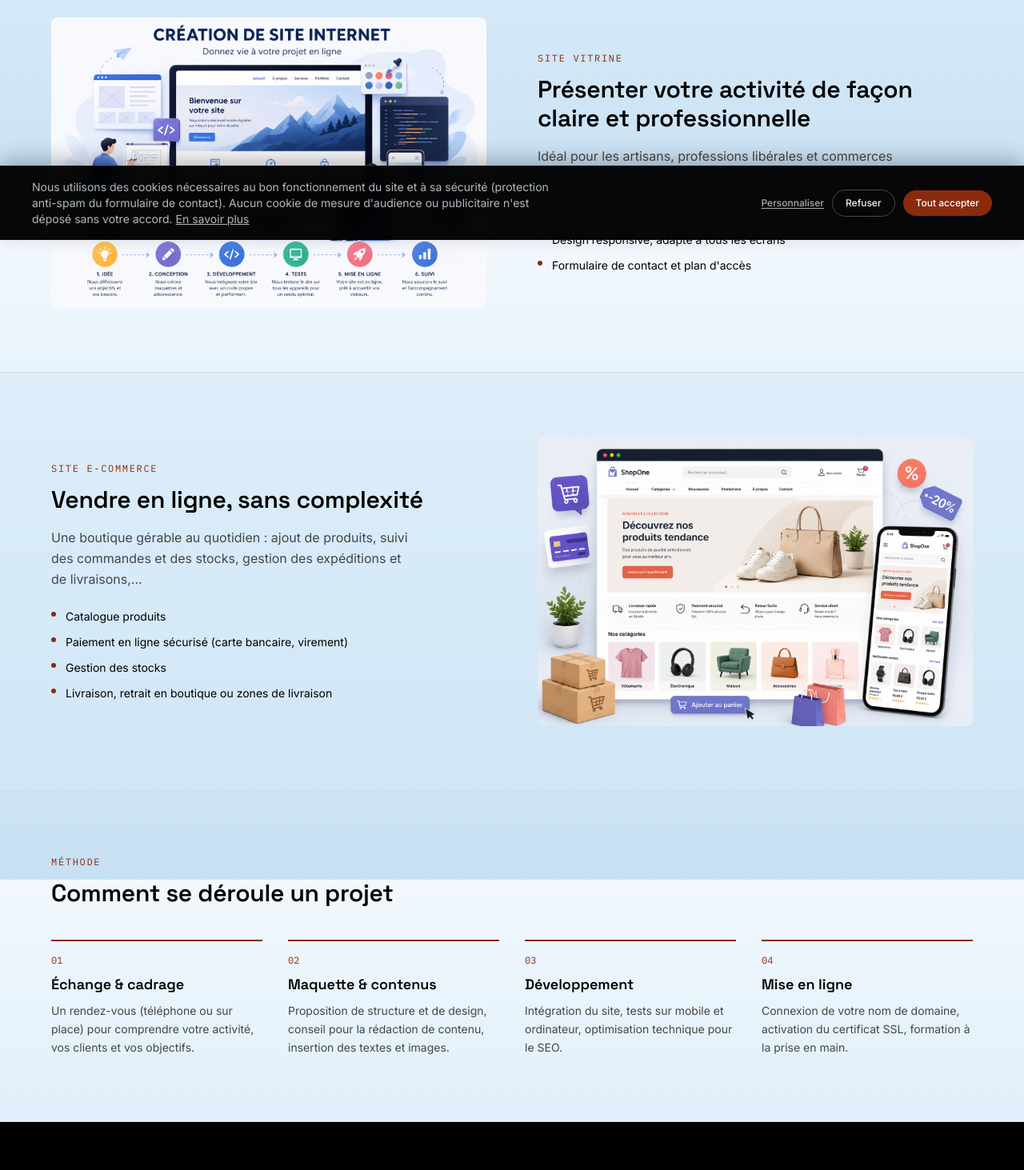
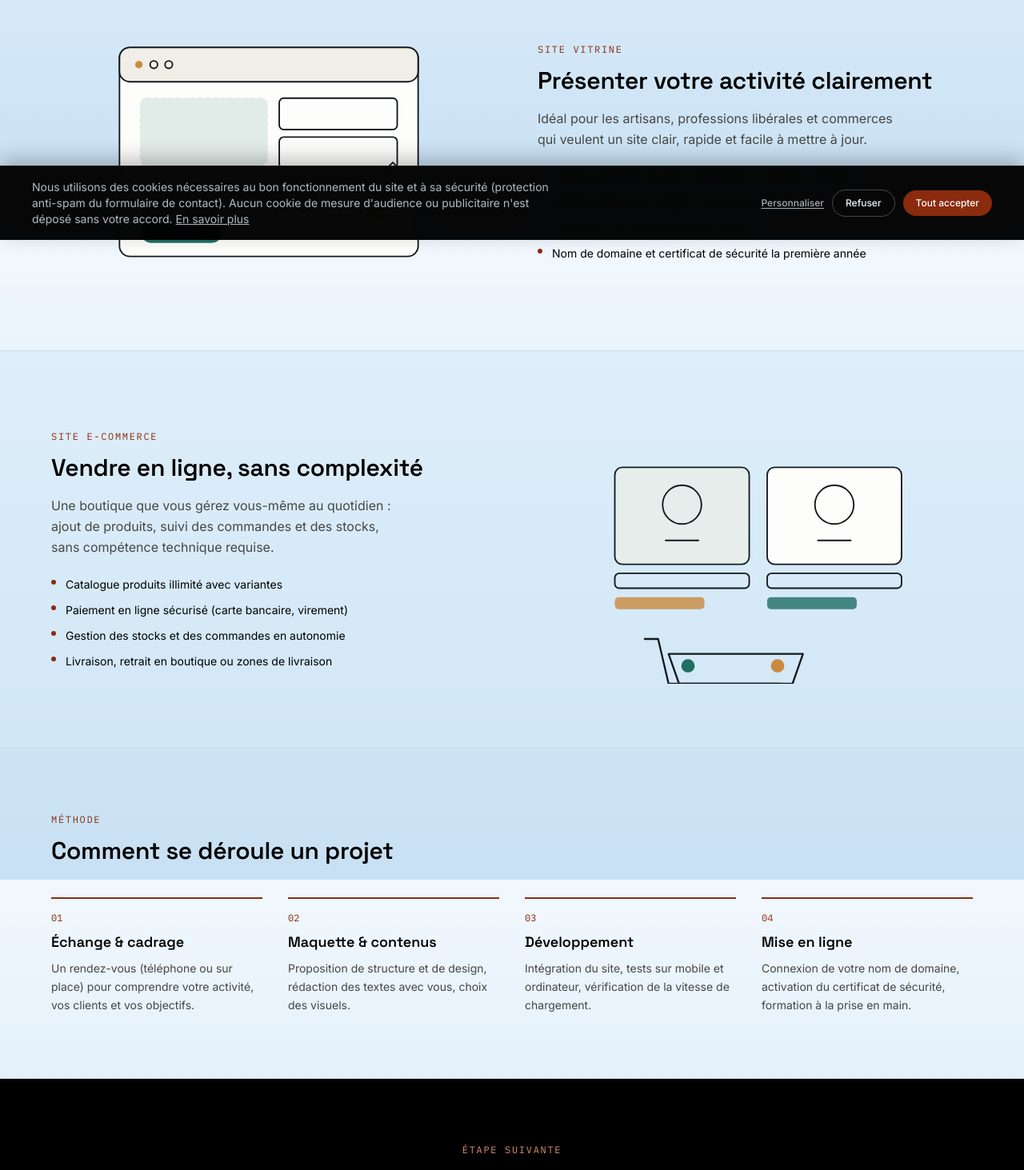
Before and after one commit to WebaHR/webmasterhautrhin.fr, a Next.js app: page /creation-site-internet in a window 1280 px wide. Shown: the part 500-1963 px from the top of the page at 80% size. Built offline with nearby package versions, Linux system fonts and the light colour scheme.

Commit message:
Update page.tsx

```diff
--- a/app/creation-site-internet/page.tsx
+++ b/app/creation-site-internet/page.tsx
@@ -1,12 +1,104 @@
 import type { Metadata } from "next";
 import Link from "next/link";
-import Image from "next/image";
 import { IllustrationCreation, IllustrationEcommerce } from "@/components/Illustrations";
 
+const PAGE_URL = "https://webmasterhautrhin.fr/creation-site-internet";
+const SITE_NAME = "Webmaster Haut-Rhin";
+const OG_IMAGE = "https://webmasterhautrhin.fr/images/og-creation-site-internet-haut-rhin.jpg";
+
 export const metadata: Metadata = {
-  title: "Création de site internet & e-commerce — Webmaster Haut-Rhin",
+  title: "Création de site internet dans le Haut-Rhin | Webmaster Haut-Rhin",
   description:
-    "Sites vitrines et boutiques en ligne sur mesure pour les indépendants, les commerçants et les PME du Haut-Rhin. Design sobre, mobile, rapide. Devis gratuit.",
+    "Création de site internet dans le Haut-Rhin : sites vitrines et e-commerce sur mesure pour artisans, commerçants et indépendants à Mulhouse, Colmar et alentours. Devis gratuit sous 24h.",
+  keywords: [
+    "création de site internet Haut-Rhin",
+    "création site internet Mulhouse",
+    "création site internet Colmar",
+    "création site vitrine Alsace",
+    "agence web Haut-Rhin",
+    "webmaster Haut-Rhin",
+  ],
+  alternates: {
+    canonical: PAGE_URL,
+  },
+  openGraph: {
+    title: "Création de site internet dans le Haut-Rhin | Webmaster Haut-Rhin",
+    description:
+      "Sites vitrines et e-commerce sur mesure pour les artisans, commerçants et indépendants du Haut-Rhin. Design sobre, rapide, pensé pour être trouvé sur Google. Devis gratuit sous 24h.",
+    url: PAGE_URL,
+    siteName: SITE_NAME,
+    locale: "fr_FR",
+    type: "website",
+    images: [
+      {
+        url: OG_IMAGE,
+        width: 1200,
+        height: 630,
+        alt: "Création de site internet dans le Haut-Rhin — Webmaster Haut-Rhin",
+      },
+    ],
+  },
+  twitter: {
+    card: "summary_large_image",
+    title: "Création de site internet dans le Haut-Rhin | Webmaster Haut-Rhin",
+    description:
+      "Sites vitrines et e-commerce sur mesure pour les artisans, commerçants et indépendants du Haut-Rhin. Devis gratuit sous 24h.",
+    images: [OG_IMAGE],
+  },
+  robots: {
+    index: true,
+    follow: true,
+    googleBot: {
+      index: true,
+      follow: true,
+      "max-snippet": -1,
+      "max-image-preview": "large",
+      "max-video-preview": -1,
+    },
+  },
+};
+
+// Données structurées (JSON-LD) : un schéma Service ciblant le Haut-Rhin,
+// et un fil d'Ariane, pour renforcer la pertinence locale aux yeux de Google.
+const jsonLd = {
+  "@context": "https://schema.org",
+  "@graph": [
+    {
+      "@type": "Service",
+      "@id": `${PAGE_URL}#service`,
+      name: "Création de site internet dans le Haut-Rhin",
+      description:
+        "Création de sites internet vitrines et e-commerce sur mesure pour les artisans, commerçants et indépendants du Haut-Rhin.",
+      url: PAGE_URL,
+      areaServed: {
+        "@type": "AdministrativeArea",
+        name: "Haut-Rhin",
+      },
+      provider: {
+        "@type": "ProfessionalService",
+        name: SITE_NAME,
+        url: "https://webmasterhautrhin.fr",
+        areaServed: "Haut-Rhin",
+      },
+    },
+    {
+      "@type": "BreadcrumbList",
+      itemListElement: [
+        {
+          "@type": "ListItem",
+          position: 1,
+          name: "Accueil",
+          item: "https://webmasterhautrhin.fr",
+        },
+        {
+          "@type": "ListItem",
+          position: 2,
+          name: "Création de site internet",
+          item: PAGE_URL,
+        },
+      ],
+    },
+  ],
 };
 
 const steps = [
@@ -18,36 +110,41 @@ const steps = [
   {
     n: "02",
     title: "Maquette & contenus",
-    text: "Proposition de structure et de design, conseil pour la rédaction de contenu, insertion des textes et images.",
+    text: "Proposition de structure et de design, rédaction des textes avec vous, choix des visuels.",
   },
   {
     n: "03",
     title: "Développement",
-    text: "Intégration du site, tests sur mobile et ordinateur, optimisation technique pour le SEO.",
+    text: "Intégration du site, tests sur mobile et ordinateur, vérification de la vitesse de chargement.",
   },
   {
     n: "04",
     title: "Mise en ligne",
-    text: "Connexion de votre nom de domaine, activation du certificat SSL, formation à la prise en main.",
+    text: "Connexion de votre nom de domaine, activation du certificat de sécurité, formation à la prise en main.",
   },
 ];
 
 const vitrineIncludes = [
-  "Conception des pages du site (accueil, prestations, à propos, contact...)",
+  "Jusqu'à 6 pages (accueil, prestations, à propos, contact...)",
   "Design responsive, adapté à tous les écrans",
   "Formulaire de contact et plan d'accès",
+  "Nom de domaine et certificat de sécurité la première année",
 ];
 
 const ecommerceIncludes = [
-  "Catalogue produits",
+  "Catalogue produits illimité avec variantes",
   "Paiement en ligne sécurisé (carte bancaire, virement)",
-  "Gestion des stocks",
+  "Gestion des stocks et des commandes en autonomie",
   "Livraison, retrait en boutique ou zones de livraison",
 ];
 
 export default function CreationSitePage() {
   return (
     <>
+      <script
+        type="application/ld+json"
+        dangerouslySetInnerHTML={{ __html: JSON.stringify(jsonLd) }}
+      />
       <section className="border-b border-line py-16 sm:py-20">
         <div className="mx-auto max-w-content px-6">
           <p className="eyebrow">Nos prestations</p>
@@ -55,8 +152,8 @@ export default function CreationSitePage() {
             Un site internet ou une boutique en ligne construite pour durer.
           </h1>
           <p className="mt-5 max-w-xl text-base leading-relaxed text-slate">
-            Chaque projet est développé sur mesure : avec ou sans thème et
-            fonctionnalités adaptées. Uniquement ce dont votre activité
+            Chaque projet est développé sur mesure : pas de thème générique,
+            pas de fonctionnalités inutiles. Uniquement ce dont votre activité
             a besoin pour être trouvée, comprise et contactée.
           </p>
         </div>
@@ -64,21 +161,15 @@ export default function CreationSitePage() {
 
       <section className="border-b border-line py-16 sm:py-20">
         <div className="mx-auto grid max-w-content items-center gap-12 px-6 lg:grid-cols-2 lg:gap-16">
-          <Image
-                                src="/images/creationsiteinternet.png"
-                                alt="Description de l'image"
-                                width={800}
-                                height={600}
-                                className="rounded-lg"
-                              />
+          <IllustrationCreation className="mx-auto w-full max-w-md" />
           <div>
             <p className="eyebrow">Site vitrine</p>
             <h2 className="section-heading mt-3 text-2xl text-ink sm:text-3xl">
-              Présenter votre activité de façon claire et professionnelle
+              Présenter votre activité clairement
             </h2>
             <p className="mt-4 max-w-md leading-relaxed text-slate">
               Idéal pour les artisans, professions libérales et commerces qui
-              veulent un site clair, rapide et visible.
+              veulent un site clair, rapide et facile à mettre à jour.
             </p>
             <ul className="mt-6 space-y-3">
               {vitrineIncludes.map((item) => (
@@ -95,13 +186,7 @@ export default function CreationSitePage() {
       <section id="ecommerce" className="border-b border-line bg-paperdim/50 py-16 sm:py-20">
         <div className="mx-auto grid max-w-content items-center gap-12 px-6 lg:grid-cols-2 lg:gap-16">
           <div className="lg:order-2">
-             <Image
-                                src="/images/creationsiteecommerce.png"
-                                alt="Description de l'image"
-                                width={800}
-                                height={600}
-                                className="rounded-lg"
-                              />
+            <IllustrationEcommerce className="mx-auto w-full max-w-md" />
           </div>
           <div className="lg:order-1">
             <p className="eyebrow">Site e-commerce</p>
@@ -109,8 +194,9 @@ export default function CreationSitePage() {
               Vendre en ligne, sans complexité
             </h2>
             <p className="mt-4 max-w-md leading-relaxed text-slate">
-              Une boutique gérable au quotidien : ajout de
-              produits, suivi des commandes et des stocks, gestion des expéditions et de livraisons,...
+              Une boutique que vous gérez vous-même au quotidien : ajout de
+              produits, suivi des commandes et des stocks, sans compétence
+              technique requise.
             </p>
             <ul className="mt-6 space-y-3">
               {ecommerceIncludes.map((item) => (
@@ -144,7 +230,7 @@ export default function CreationSitePage() {
 
       <section className="bg-ink py-16 text-paper sm:py-20">
         <div className="mx-auto max-w-content px-6 text-center">
-          <p className="eyebrow text-gold">Étape suivante</p>
+          <p className="eyebrow on-dark">Étape suivante</p>
           <h2 className="section-heading mt-3 text-2xl text-paper sm:text-3xl">
             Décrivez-nous votre projet en 2 minutes.
           </h2>
```
